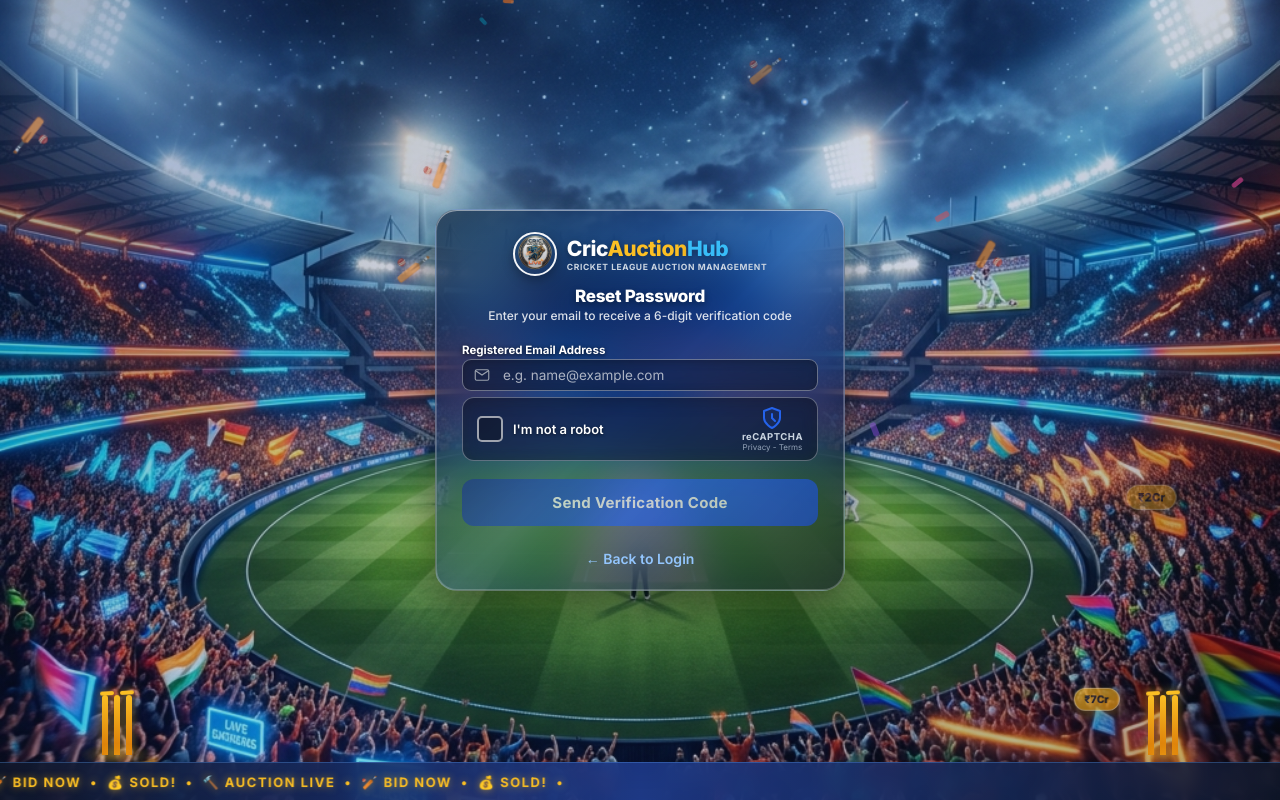
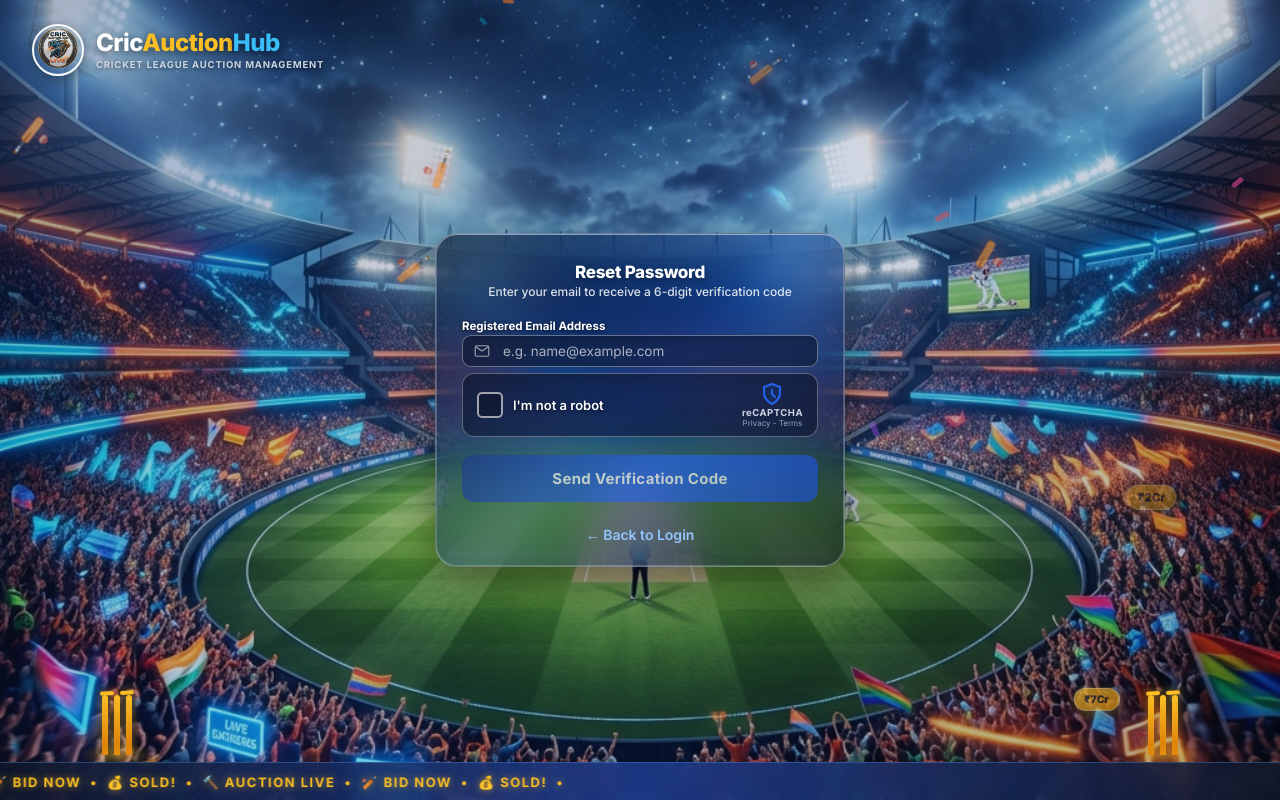
Before and after one commit to Team-ProjectSpace-2026/Project-auction, a React (Vite) app in the folder Auction-Project/: page /forgot-password in a window 1280 px wide. Built offline with nearby package versions, Linux system fonts and the light colour scheme; no server answers; what pdfmake would draw is missing.

Commit message:
style: move CricAuctionHub logo header to top-left of page across all auth pages

```diff
--- a/Auction-Project/src/pages/auth/ForgotPasswordPage.css
+++ b/Auction-Project/src/pages/auth/ForgotPasswordPage.css
@@ -127,44 +127,52 @@
   }
 }
 
-/* Brand Header component across all auth pages */
-.auth-brand-header {
+/* Floating Top-Left Brand Logo on All Auth Pages */
+.top-left-brand {
+  position: absolute;
+  top: 24px;
+  left: 32px;
+  z-index: 30;
   display: flex;
   align-items: center;
-  gap: 10px;
-  margin-bottom: 10px;
-  justify-content: center;
-  text-align: left;
+  gap: 12px;
+  cursor: pointer;
+  text-decoration: none;
+  transition: transform 0.3s ease;
 }
 
-.auth-brand-logo {
-  width: 44px;
-  height: 44px;
+.top-left-brand:hover {
+  transform: translateY(-1px);
+}
+
+.top-left-logo {
+  width: 52px;
+  height: 52px;
   border-radius: 50%;
   object-fit: cover;
   border: 2px solid rgba(255, 255, 255, 0.95);
-  box-shadow: 0 4px 12px rgba(0, 0, 0, 0.3);
+  box-shadow: 0 4px 14px rgba(0, 0, 0, 0.4);
   flex-shrink: 0;
   transition: transform 0.3s ease;
 }
 
-.auth-brand-logo:hover {
+.top-left-brand:hover .top-left-logo {
   transform: rotate(6deg) scale(1.06);
 }
 
-.auth-brand-info {
+.top-left-info {
   display: flex;
   flex-direction: column;
 }
 
-.auth-brand-title {
-  font-size: 21px;
+.top-left-title {
+  font-size: 24px;
   font-weight: 800;
   color: #ffffff;
   margin: 0;
-  letter-spacing: -0.4px;
+  letter-spacing: -0.5px;
   line-height: 1.1;
-  text-shadow: 0 2px 6px rgba(0, 0, 0, 0.4);
+  text-shadow: 0 2px 8px rgba(0, 0, 0, 0.6);
 }
 
 .accent-gold {
@@ -175,13 +183,14 @@
   color: #38bdf8 !important;
 }
 
-.auth-brand-tagline {
-  font-size: 8.5px;
+.top-left-tagline {
+  font-size: 9.5px;
   font-weight: 700;
   color: #cbd5e1;
-  letter-spacing: 0.6px;
+  letter-spacing: 0.8px;
   margin: 2px 0 0 0;
   text-transform: uppercase;
+  text-shadow: 0 1px 4px rgba(0, 0, 0, 0.6);
 }
 
 .forgot-card-header {
--- a/Auction-Project/src/pages/auth/ForgotPasswordPage.jsx
+++ b/Auction-Project/src/pages/auth/ForgotPasswordPage.jsx
@@ -192,22 +192,23 @@ const ForgotPasswordPage = () => {
       {/* Stadium Floodlight Glow overlay */}
       <div className="spring-sunburst" />
 
-      <div className="forgot-card-container glass-card">
-        <div className="forgot-card-header">
-          <div className="auth-brand-header">
+      {/* TOP LEFT BRANDING LOGO */}
+      <Link to="/" className="top-left-brand">
         <img
           src={batsmanLogo}
           alt="CricAuctionHub Logo"
-              className="auth-brand-logo"
+          className="top-left-logo"
         />
-            <div className="auth-brand-info">
-              <h1 className="auth-brand-title">
+        <div className="top-left-info">
+          <h1 className="top-left-title">
             Cric<span className="accent-gold">Auction</span><span className="accent-cyan">Hub</span>
           </h1>
-              <p className="auth-brand-tagline">CRICKET LEAGUE AUCTION MANAGEMENT</p>
+          <p className="top-left-tagline">CRICKET LEAGUE AUCTION MANAGEMENT</p>
         </div>
-          </div>
+      </Link>
 
+      <div className="forgot-card-container glass-card">
+        <div className="forgot-card-header">
           <h2 className="step-title">Reset Password</h2>
           <p className="forgot-subtitle">
             {step === 1 && "Enter your email to receive a 6-digit verification code"}
--- a/Auction-Project/src/pages/auth/LoginPage.css
+++ b/Auction-Project/src/pages/auth/LoginPage.css
@@ -131,15 +131,62 @@
   color: #cbd5e1;
 }
 
-/* RIGHT PANEL — glass card side */
-.login-right {
-  flex: 6;
+/* Floating Top-Left Brand Logo on All Auth Pages */
+.top-left-brand {
+  position: absolute;
+  top: 24px;
+  left: 32px;
+  z-index: 30;
   display: flex;
   align-items: center;
-  justify-content: center;
-  padding: 40px 20px;
-  position: relative;
-  z-index: 5;
+  gap: 12px;
+  cursor: pointer;
+  text-decoration: none;
+  transition: transform 0.3s ease;
+}
+
+.top-left-brand:hover {
+  transform: translateY(-1px);
+}
+
+.top-left-logo {
+  width: 52px;
+  height: 52px;
+  border-radius: 50%;
+  object-fit: cover;
+  border: 2px solid rgba(255, 255, 255, 0.95);
+  box-shadow: 0 4px 14px rgba(0, 0, 0, 0.4);
+  flex-shrink: 0;
+  transition: transform 0.3s ease;
+}
+
+.top-left-brand:hover .top-left-logo {
+  transform: rotate(6deg) scale(1.06);
+}
+
+.top-left-info {
+  display: flex;
+  flex-direction: column;
+}
+
+.top-left-title {
+  font-size: 24px;
+  font-weight: 800;
+  color: #ffffff;
+  margin: 0;
+  letter-spacing: -0.5px;
+  line-height: 1.1;
+  text-shadow: 0 2px 8px rgba(0, 0, 0, 0.6);
+}
+
+.top-left-tagline {
+  font-size: 9.5px;
+  font-weight: 700;
+  color: #cbd5e1;
+  letter-spacing: 0.8px;
+  margin: 2px 0 0 0;
+  text-transform: uppercase;
+  text-shadow: 0 1px 4px rgba(0, 0, 0, 0.6);
 }
 
 .login-card.glass-card {
--- a/Auction-Project/src/pages/auth/LoginPage.jsx
+++ b/Auction-Project/src/pages/auth/LoginPage.jsx
@@ -66,21 +66,22 @@ const LoginPage = () => {
       <CricketStumpsAnimation />
       <div className="spring-sunburst" />
 
-      <div className="login-card glass-card">
-        <div className="auth-brand-header">
+      {/* TOP LEFT BRANDING LOGO */}
+      <Link to="/" className="top-left-brand">
         <img
           src={batsmanLogo}
           alt="CricAuctionHub Logo"
-            className="auth-brand-logo"
+          className="top-left-logo"
         />
-          <div className="auth-brand-info">
-            <h1 className="auth-brand-title">
+        <div className="top-left-info">
+          <h1 className="top-left-title">
             Cric<span className="accent-gold">Auction</span><span className="accent-cyan">Hub</span>
           </h1>
-            <p className="auth-brand-tagline">CRICKET LEAGUE AUCTION MANAGEMENT</p>
+          <p className="top-left-tagline">CRICKET LEAGUE AUCTION MANAGEMENT</p>
         </div>
-        </div>
+      </Link>
 
+      <div className="login-card glass-card">
         <h2 className="welcome-title">Welcome Back!</h2>
         <p className="welcome-subtitle">Login to your organizer account</p>
 
--- a/Auction-Project/src/pages/auth/RegisterPage.css
+++ b/Auction-Project/src/pages/auth/RegisterPage.css
@@ -129,6 +129,64 @@
   margin: 0;
   font-size: 13px;
   color: #cbd5e1;
+}
+
+/* Floating Top-Left Brand Logo on All Auth Pages */
+.top-left-brand {
+  position: absolute;
+  top: 24px;
+  left: 32px;
+  z-index: 30;
+  display: flex;
+  align-items: center;
+  gap: 12px;
+  cursor: pointer;
+  text-decoration: none;
+  transition: transform 0.3s ease;
+}
+
+.top-left-brand:hover {
+  transform: translateY(-1px);
+}
+
+.top-left-logo {
+  width: 52px;
+  height: 52px;
+  border-radius: 50%;
+  object-fit: cover;
+  border: 2px solid rgba(255, 255, 255, 0.95);
+  box-shadow: 0 4px 14px rgba(0, 0, 0, 0.4);
+  flex-shrink: 0;
+  transition: transform 0.3s ease;
+}
+
+.top-left-brand:hover .top-left-logo {
+  transform: rotate(6deg) scale(1.06);
+}
+
+.top-left-info {
+  display: flex;
+  flex-direction: column;
+}
+
+.top-left-title {
+  font-size: 24px;
+  font-weight: 800;
+  color: #ffffff;
+  margin: 0;
+  letter-spacing: -0.5px;
+  line-height: 1.1;
+  text-shadow: 0 2px 8px rgba(0, 0, 0, 0.6);
+}
+
+.top-left-tagline {
+  font-size: 9.5px;
+  font-weight: 700;
+  color: #cbd5e1;
+  letter-spacing: 0.8px;
+  margin: 2px 0 0 0;
+  text-transform: uppercase;
+  text-shadow: 0 1px 4px rgba(0, 0, 0, 0.6);
 }
 
 /* RIGHT PANEL */
--- a/Auction-Project/src/pages/auth/RegisterPage.jsx
+++ b/Auction-Project/src/pages/auth/RegisterPage.jsx
@@ -76,21 +76,22 @@ const RegisterPage = () => {
       <CricketStumpsAnimation />
       <div className="spring-sunburst" />
 
-      <div className="register-card glass-card">
-        <div className="auth-brand-header">
+      {/* TOP LEFT BRANDING LOGO */}
+      <Link to="/" className="top-left-brand">
         <img
           src={batsmanLogo}
           alt="CricAuctionHub Logo"
-            className="auth-brand-logo"
+          className="top-left-logo"
         />
-          <div className="auth-brand-info">
-            <h1 className="auth-brand-title">
+        <div className="top-left-info">
+          <h1 className="top-left-title">
             Cric<span className="accent-gold">Auction</span><span className="accent-cyan">Hub</span>
           </h1>
-            <p className="auth-brand-tagline">CRICKET LEAGUE AUCTION MANAGEMENT</p>
+          <p className="top-left-tagline">CRICKET LEAGUE AUCTION MANAGEMENT</p>
         </div>
-        </div>
+      </Link>
 
+      <div className="register-card glass-card">
         <h2 className="welcome-title">Create Organizer Account</h2>
         <p className="welcome-subtitle">Fill in the details below to get started</p>
 
```
Lines whose indentation alone changed are shown as unchanged.
